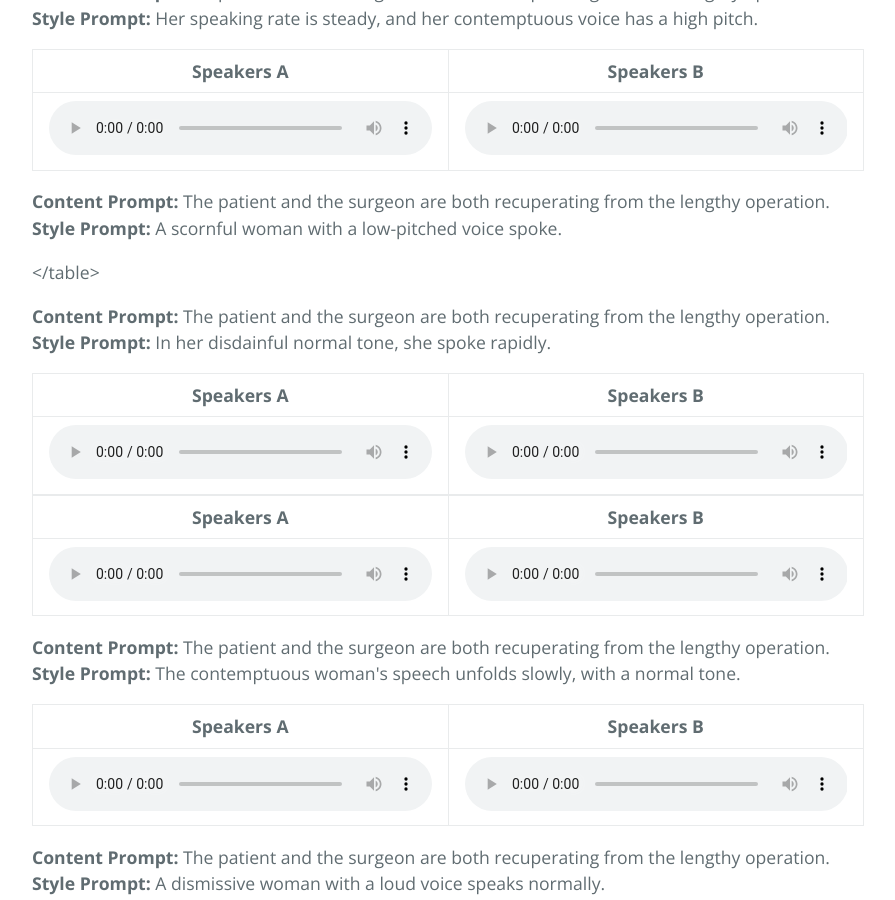
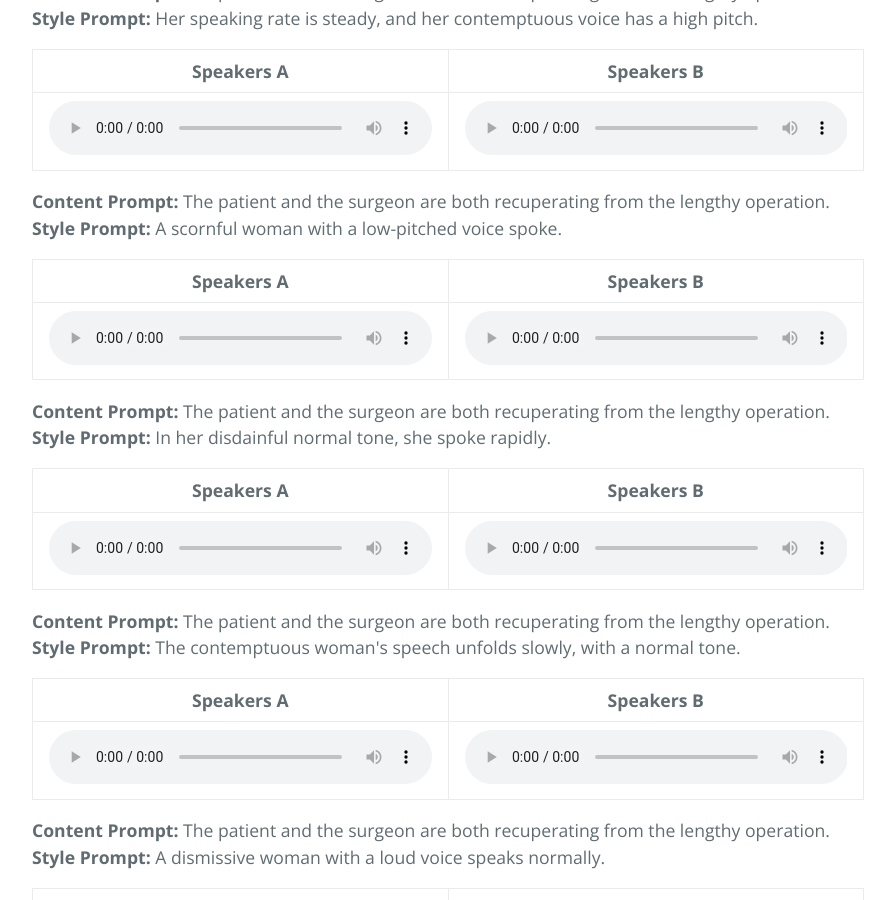
Before and after one commit to controlspeech/controlspeech.github.io, a Jekyll site: the page built from index.md, in a window 1280 px wide and 900 px high, scrolled down 9516 px. Shown: the whole window, without its empty margins (192-1087 px from the left). Built offline with Jekyll 4.4.1, drawn with Linux system fonts in a browser that asks for light colours; our own code applies the rules of GitHub Pages for plain Markdown files; the repository's description, which GitHub fills in, is left out.

Commit message:
Update index.md

```diff
--- a/index.md
+++ b/index.md
@@ -575,6 +575,7 @@ table {
     <tr>
         <th> <audio controls id="player" onplay="pauseOthers(this);"><source src="assets/audio/Style control for multiple speakers/High or Low Pitch; Normal Speed; Normal Energy/Speaker A with Low Pitch.wav" type="audio/mpeg"></audio> </th>
         <th> <audio controls id="player" onplay="pauseOthers(this);"><source src="assets/audio/Style control for multiple speakers/High or Low Pitch; Normal Speed; Normal Energy/Speaker B with Low Pitch.wav" type="audio/mpeg"></audio> </th>
+    </tr>
 </table>
 
 
```
